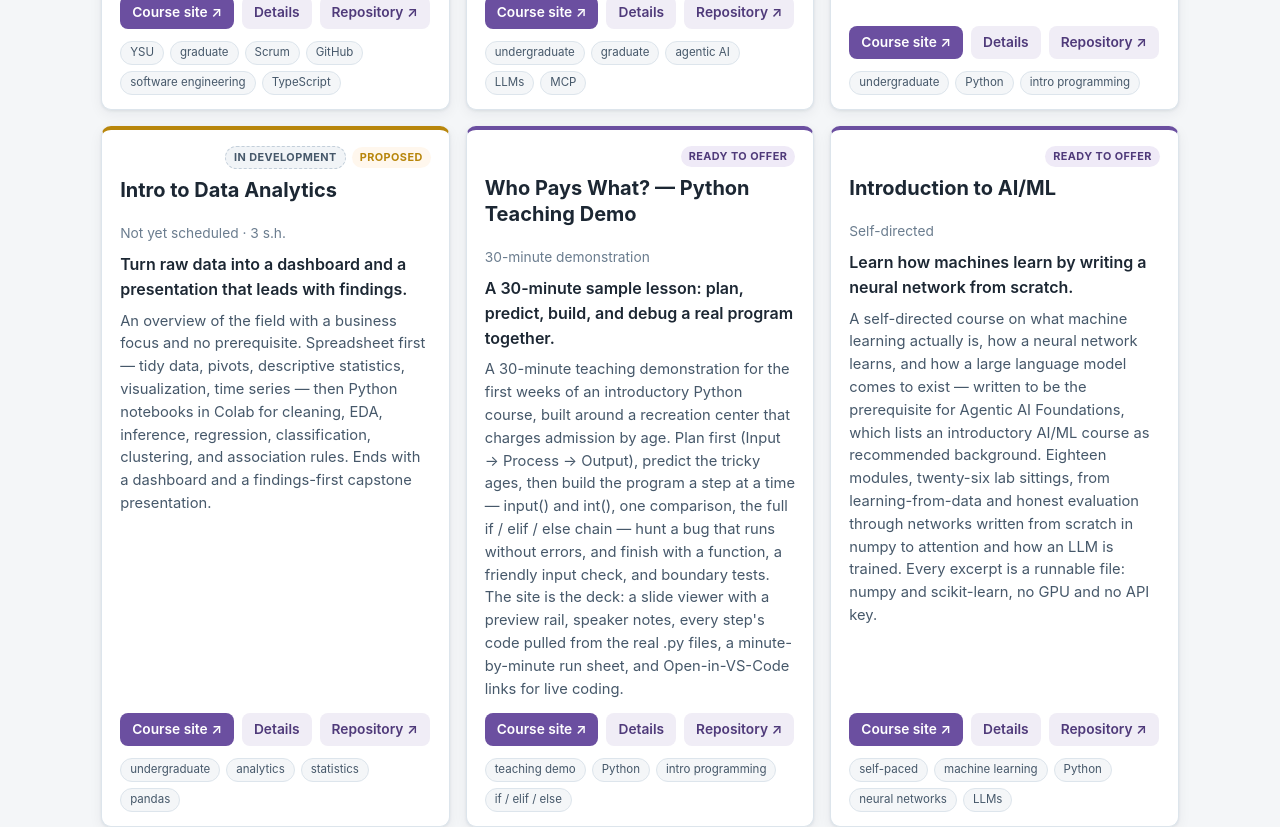
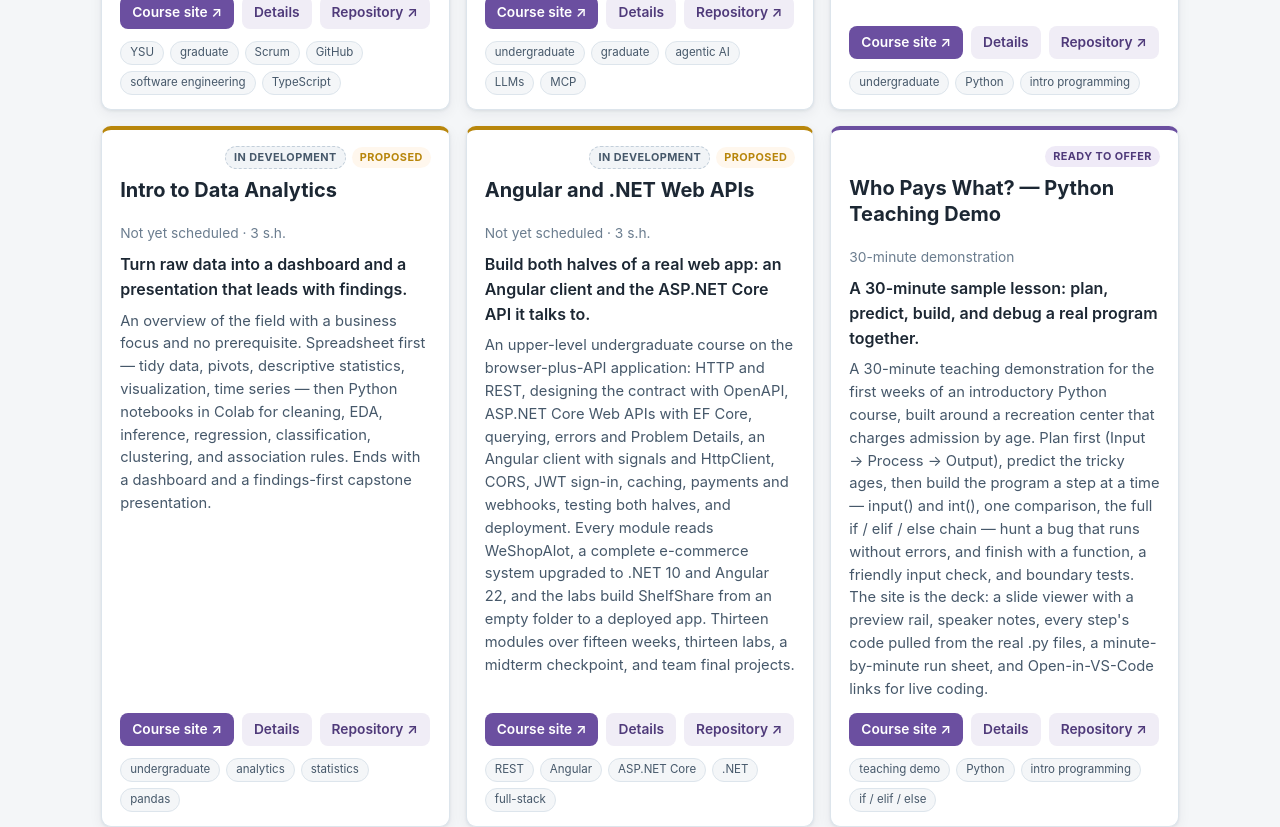
Before and after one commit to MikeCostarella/MikeCostarellaCourses, a React (Vite) app in the folder react-app/: page / in a window 1280 px wide. Shown: the part 1640-2467 px from the top of the page. Built offline with nearby package versions, Linux system fonts and the light colour scheme.

Commit message:
Add Angular and .NET Web APIs course (draft)
- courses.ts: new draft course entry linking CS_AngularAndDotNetAPI and WeShopAlot

```diff
--- a/react-app/src/data/courses.ts
+++ b/react-app/src/data/courses.ts
@@ -150,6 +150,23 @@ export const COURSES: CourseDef[] = [
     tags: ["self-paced", "Scrum", "Git", "GitHub", "teamwork"],
   },
   {
+    id: "angular-dotnet-api",
+    title: "Angular and .NET Web APIs",
+    pitch: "Build both halves of a real web app: an Angular client and the ASP.NET Core API it talks to.",
+    term: "Not yet scheduled",
+    status: "proposed",
+    draft: true,
+    credits: "3 s.h.",
+    summary:
+      "An upper-level undergraduate course on the browser-plus-API application: HTTP and REST, designing the contract with OpenAPI, ASP.NET Core Web APIs with EF Core, querying, errors and Problem Details, an Angular client with signals and HttpClient, CORS, JWT sign-in, caching, payments and webhooks, testing both halves, and deployment. Every module reads WeShopAlot, a complete e-commerce system upgraded to .NET 10 and Angular 22, and the labs build ShelfShare from an empty folder to a deployed app. Thirteen modules over fifteen weeks, thirteen labs, a midterm checkpoint, and team final projects.",
+    siteUrl: `${PAGES}/CS_AngularAndDotNetAPI/`,
+    repo: "CS_AngularAndDotNetAPI",
+    related: [
+      { repo: "WeShopAlot", role: "WeShopAlot, the reference app every module reads (.NET 10 API + Angular 22 client)" },
+    ],
+    tags: ["REST", "Angular", "ASP.NET Core", ".NET", "full-stack"],
+  },
+  {
     id: "gcloud",
     title: "Building Services in Google Cloud",
     pitch: "Build a web app and the cloud API behind it, and deploy both.",
```
